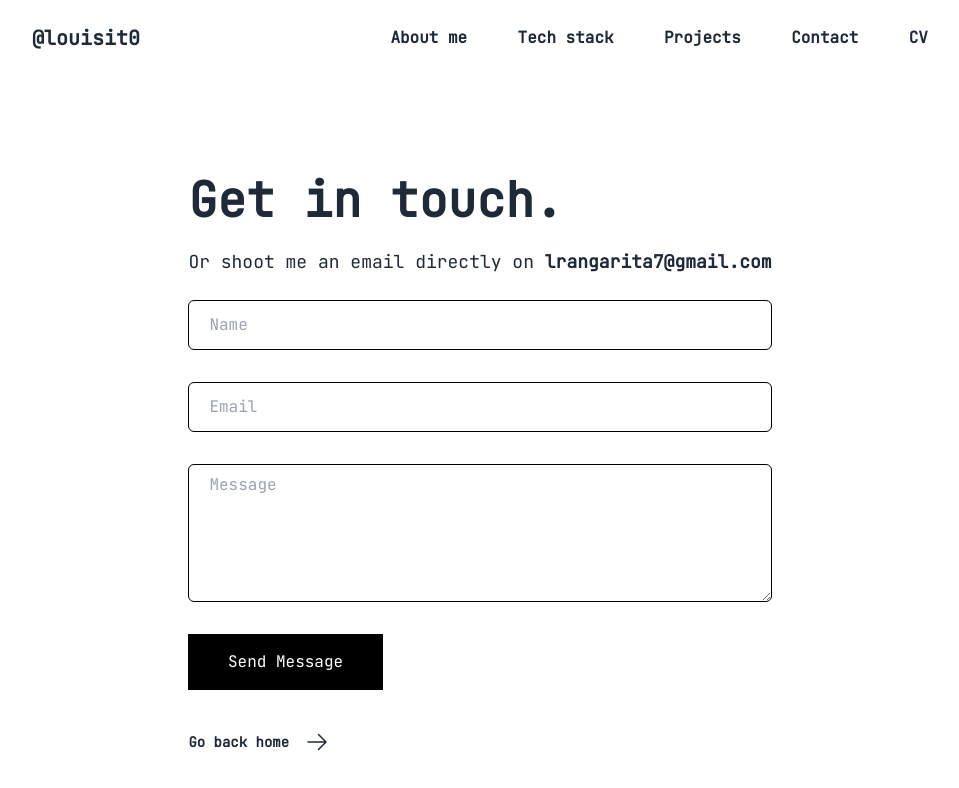
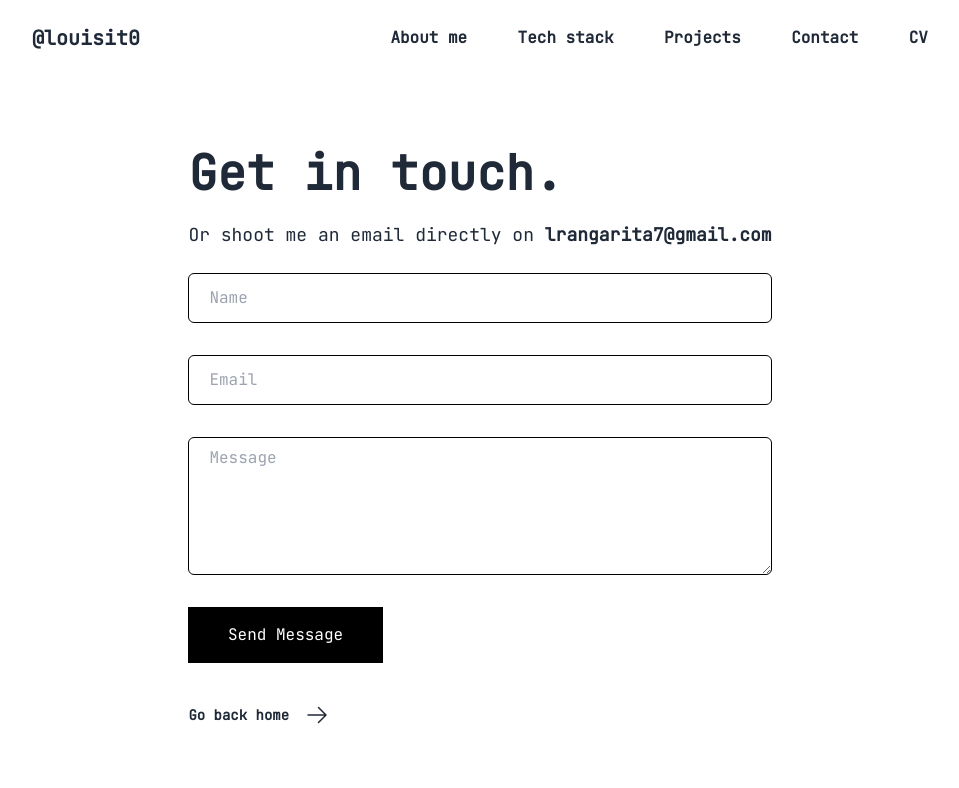
Before and after one commit to Louisit0/Portfolio, a React (Vite) app: page /contact in a window 1280 px wide. Shown: the top 788 px of the page, without its empty margins (160-1119 px from the left). Built offline with nearby package versions, Linux system fonts and the light colour scheme.

Commit message:
Alineamiento de contenido con el nav

```diff
--- a/src/components/Skills.jsx
+++ b/src/components/Skills.jsx
@@ -12,7 +12,7 @@ import { Link } from "react-router-dom";
 
 const Skills = () => {
   return (
-    <div className="flex flex-col justify-center text-center mx-6 md:mx-8 lg:mx-0">
+    <div className="flex flex-col justify-center mx-auto lg:mx-0">
       <h3 className="text-start text-4xl md:text-5xl font-extrabold mb-8">
         My tech stack.
       </h3>
--- a/src/pages/About.jsx
+++ b/src/pages/About.jsx
@@ -7,7 +7,6 @@ const About = () => {
         <h3 className="text-3xl md:text-5xl font-extrabold lg:mb-4">
           About me.
         </h3>
-
         <div className="mt-10">
           <h5 className="font-extrabold">Experiencia</h5>
           <ol class="relative border-l border-gray-200 dark:border-gray-700">
--- a/src/pages/Contact.jsx
+++ b/src/pages/Contact.jsx
@@ -4,11 +4,10 @@ const Contact = () => {
   return (
     <section
       id="Contact"
-      className="flex flex-col text-start mx-6 md:mx-8 lg:mx-0 lg:mt-20"
+      className="flex flex-col justify-center text-start mx-6 md:mx-8 lg:mx-0"
     >
-      <h3 className="text-3xl md:text-5xl font-extrabold mt-5">
-        Get in touch.
-      </h3>
+      <div className="flex flex-col mx-2 md:mx-8 lg:mx-0 ">
+        <h3 className="text-3xl md:text-5xl font-extrabold">Get in touch.</h3>
         <p className="my-6 text-base md:text-lg">
           Or shoot me an email directly on{" "}
           <span className="font-extrabold">lrangarita7@gmail.com</span>
@@ -30,7 +29,7 @@ const Contact = () => {
               className="px-5 pt-2 pb-20 rounded-md bg-white border border-black"
               placeholder="Message"
             />
-          <button className="p-4 bg-black md:w-1/3 text-white">
+            <button className="p-4 md:w-1/3 bg-black text-white">
               Send Message
             </button>
           </div>
@@ -59,6 +58,7 @@ const Contact = () => {
             </div>
           </Link>
         </div>
+      </div>
     </section>
   );
 };
```
Lines whose indentation alone changed are shown as unchanged.
